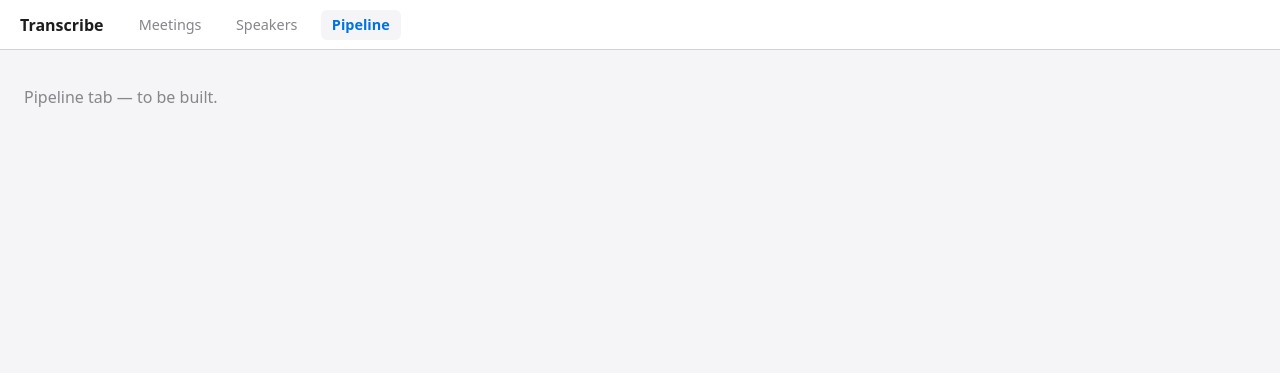
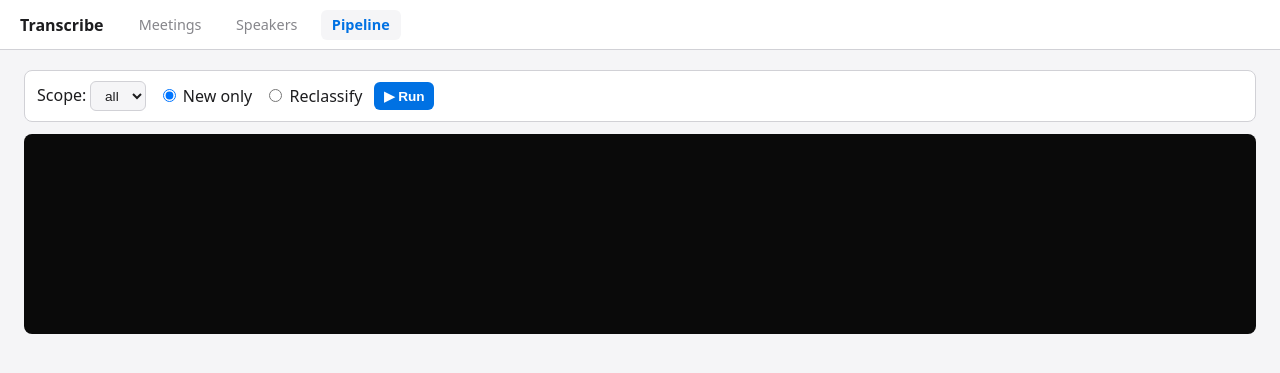
Before and after one commit to dtfuller/meeting-transcription, a FastAPI app: page /pipeline in a window 1280 px wide. Shown: the top 373 px of the page. Run offline with FastAPI, Linux system fonts and the light colour scheme; data that the repository does not hold is empty.

Commit message:
feat(ui): pipeline tab with run form + SSE streaming log
Implements the pipeline page with a scope/mode form, subprocess runner integration, SSE log streaming, and 4 new tests.

Co-Authored-By: Claude Sonnet 4.6 <noreply@anthropic.com>

```diff
--- a/app/routes/pipeline_routes.py
+++ b/app/routes/pipeline_routes.py
@@ -1,15 +1,81 @@
-from fastapi import APIRouter, Request
+import sys
+from pathlib import Path
+
+from fastapi import APIRouter, Form, HTTPException, Request
+from fastapi.responses import RedirectResponse, StreamingResponse
 from fastapi.templating import Jinja2Templates
-from pathlib import Path
+
+from app import fs, pipeline, clips
 
 router = APIRouter()
 templates = Jinja2Templates(directory=str(Path(__file__).parent.parent.parent / "templates"))
 
+ROOT = Path(__file__).parent.parent.parent
+PROCESS_PY = ROOT / "process.py"
+
+
+def resolve_argv(scope: str, mode: str) -> list[str]:
+    """Convert form fields -> argv for process.py."""
+    argv: list[str] = [sys.executable, str(PROCESS_PY)]
+    if scope and scope != "all":
+        argv.append(scope)
+    if mode == "reclassify":
+        argv.append("--reclassify")
+    return argv
+
+
+def _meetings_as_scopes() -> list[str]:
+    """All selectable scopes: 'all', each subdir, each individual .mov."""
+    out = ["all"]
+    meetings = fs.list_meetings()
+    subdirs = sorted({m.subdir for m in meetings if m.subdir})
+    out += [f"data/{s}" for s in subdirs]
+    data_root = fs.DATA_DIR.parent
+    out += [str(m.mov_path.relative_to(data_root)) for m in meetings]
+    return out
+
 
 @router.get("/pipeline")
 def pipeline_index(request: Request):
+    r = pipeline.get_runner()
     return templates.TemplateResponse(
         request,
         "pipeline.html",
-        {"active_tab": "pipeline"},
+        {
+            "active_tab": "pipeline",
+            "scopes": _meetings_as_scopes(),
+            "is_running": r.is_running(),
+            "history": r.history(),
+            "speakers_count": len(fs.list_unknown_clips()),
+            "pipeline_running": r.is_running(),
+        },
     )
+
+
+@router.post("/pipeline/run")
+def pipeline_run(scope: str = Form("all"), mode: str = Form("new")):
+    r = pipeline.get_runner()
+    argv = resolve_argv(scope, mode)
+
+    def on_complete(argv_: list[str], rc: int) -> None:
+        if rc == 0 and "--reclassify" in argv_:
+            clips.reset_counter()
+
+    r.set_on_complete(on_complete)
+
+    try:
+        r.start(argv, cwd=str(ROOT))
+    except pipeline.AlreadyRunning:
+        raise HTTPException(status_code=409, detail="Pipeline already running")
+    return RedirectResponse("/pipeline", status_code=303)
+
+
+@router.get("/pipeline/stream")
+async def pipeline_stream():
+    r = pipeline.get_runner()
+
+    async def event_source():
+        async for line in r.subscribe():
+            yield f"data: {line}\n\n"
+
+    return StreamingResponse(event_source(), media_type="text/event-stream")
--- a/static/app.css
+++ b/static/app.css
@@ -55,3 +55,9 @@ pre.transcript { white-space: pre-wrap; font-family: ui-monospace, monospace; fo
 .clip-form button { background: var(--accent); color: white; border: none; border-radius: 6px; padding: 0.35rem 0.75rem; font-weight: 600; font-size: 0.85rem; cursor: pointer; }
 .toast { position: sticky; bottom: 1rem; margin: 1rem auto 0; max-width: 540px; background: var(--panel); border: 1px solid var(--accent); border-radius: 10px; padding: 0.75rem 1rem; display: flex; gap: 0.75rem; align-items: center; box-shadow: 0 4px 16px rgba(0,0,0,0.12); }
 .toast button { background: var(--accent); color: white; border: none; padding: 0.4rem 0.8rem; border-radius: 6px; font-weight: 600; cursor: pointer; }
+.pipeline-page { display: flex; flex-direction: column; gap: 0.75rem; }
+.run-form { display: flex; gap: 0.75rem; align-items: center; background: var(--panel); border: 1px solid var(--border); border-radius: 8px; padding: 0.6rem 0.75rem; }
+.run-form select, .run-form button { background: var(--bg); color: var(--text); border: 1px solid var(--border); border-radius: 6px; padding: 0.35rem 0.6rem; font-size: 0.85rem; }
+.run-form button { background: var(--accent); color: white; border: none; font-weight: 600; cursor: pointer; }
+.run-form button[disabled] { opacity: 0.5; cursor: not-allowed; }
+pre.log { background: #0a0a0a; color: #9df; padding: 0.75rem 1rem; border-radius: 8px; font-family: ui-monospace, monospace; font-size: 0.75rem; line-height: 1.5; min-height: 200px; max-height: 60vh; overflow-y: auto; white-space: pre-wrap; margin: 0; }
--- a/templates/pipeline.html
+++ b/templates/pipeline.html
@@ -2,6 +2,34 @@
 {% block title %}Pipeline — Transcribe{% endblock %}
 {% block content %}
 <section class="pipeline-page">
-  <p class="subtitle">Pipeline tab — to be built.</p>
+  <form method="post" action="/pipeline/run" class="run-form">
+    <label>Scope:
+      <select name="scope">
+        {% for s in scopes %}<option value="{{ s }}">{{ s }}</option>{% endfor %}
+      </select>
+    </label>
+    <label><input type="radio" name="mode" value="new" checked> New only</label>
+    <label><input type="radio" name="mode" value="reclassify"> Reclassify</label>
+    <button type="submit" {% if is_running %}disabled{% endif %}>&#9654; Run</button>
+  </form>
+
+  <pre id="log" class="log">
+{% for line in history %}{{ line }}
+{% endfor %}</pre>
+
+  <script>
+    (function () {
+      const log = document.getElementById('log');
+      const es = new EventSource('/pipeline/stream');
+      es.onmessage = (e) => {
+        log.textContent += '\n' + e.data;
+        log.scrollTop = log.scrollHeight;
+        if (e.data.startsWith('EXIT ')) {
+          es.close();
+          setTimeout(() => window.location.reload(), 500);
+        }
+      };
+    })();
+  </script>
 </section>
 {% endblock %}
```
Also changed, not shown: tests/test_routes_pipeline.py (added, +83 -0 lines).
